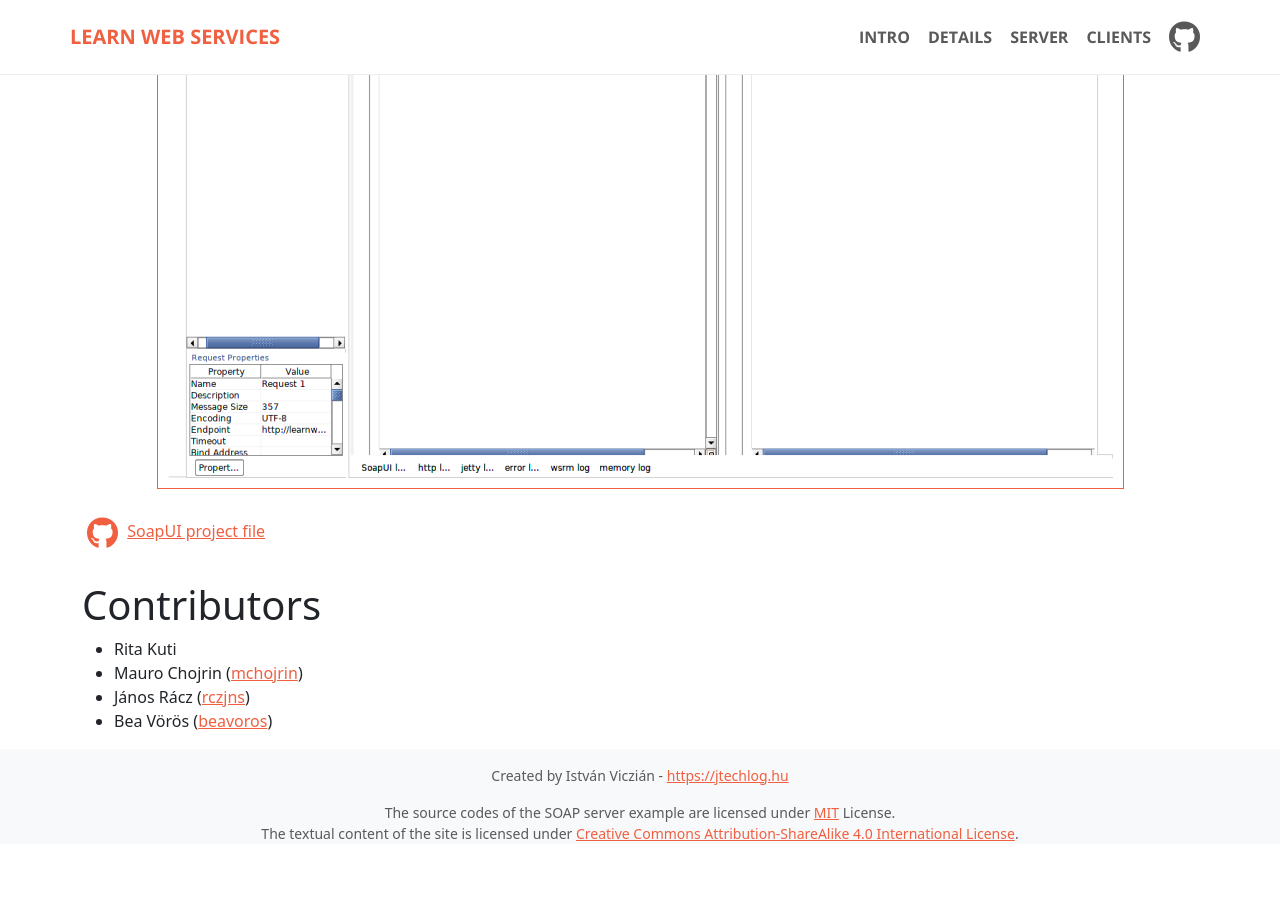
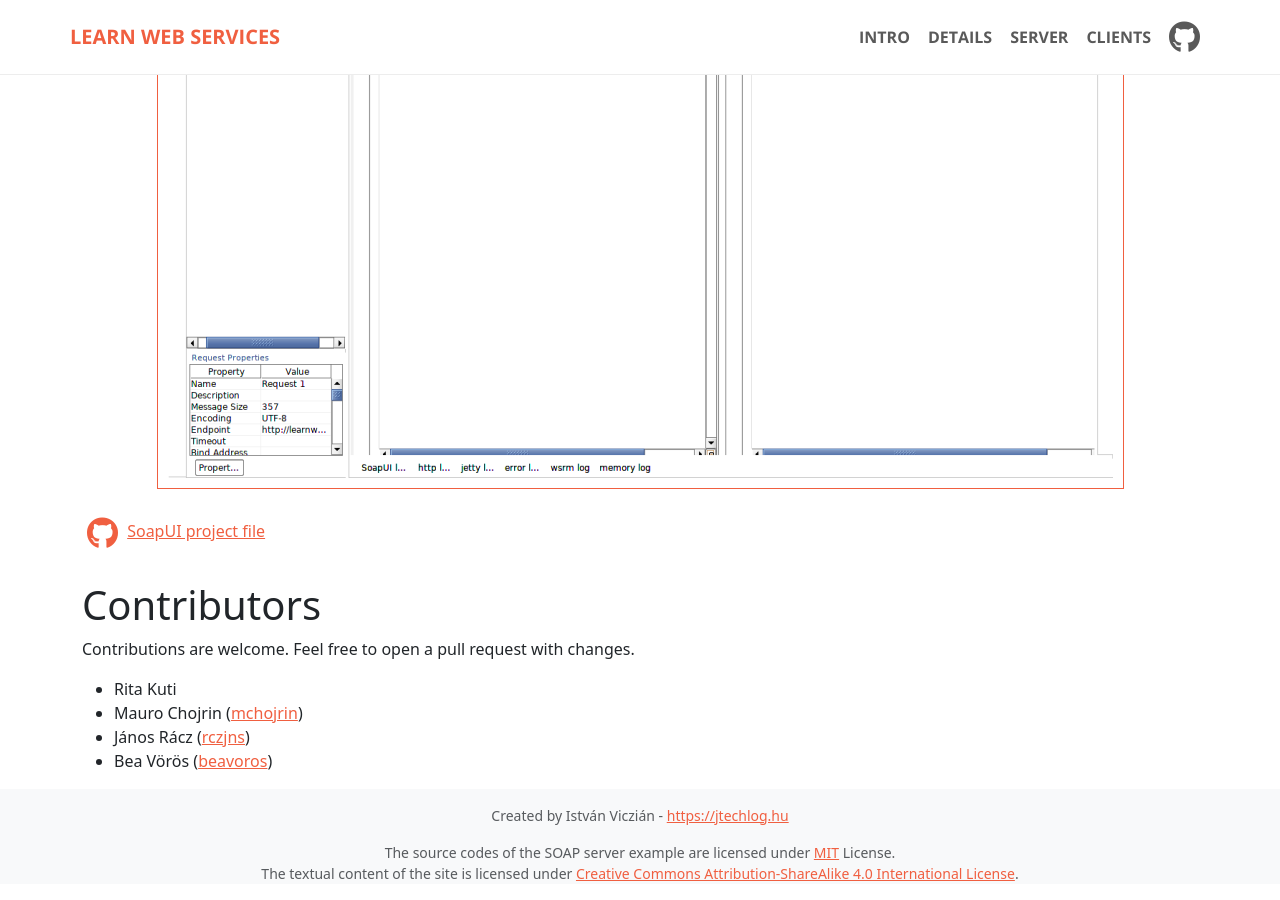
Before and after one commit to vicziani/learnwebservices, a Jekyll site: the page built from docs/index.md, in a window 1280 px wide and 900 px high, scrolled down 5051 px. Built offline with Jekyll 4.4.1, drawn with Linux system fonts in a browser that asks for light colours; nearby versions of some CDN libraries; comment, search, counter and statistics services are not loaded; before the commit the page ends 5911 px from its top, so only the background shows below that.

Commit message:
Invite contributions on the contributors section
Co-Authored-By: Claude Opus 5.5 <noreply@anthropic.com>

```diff
--- a/docs/index.md
+++ b/docs/index.md
@@ -664,6 +664,8 @@ echo $client
 
 # Contributors
 
+Contributions are welcome. Feel free to open a pull request with changes.
+
 - Rita Kuti
 - Mauro Chojrin ([mchojrin](https://github.com/mchojrin))
 - János Rácz ([rczjns](https://github.com/rczjns))
```
Also changed, not shown: docs/index-hu.md (+2 -0 lines).
